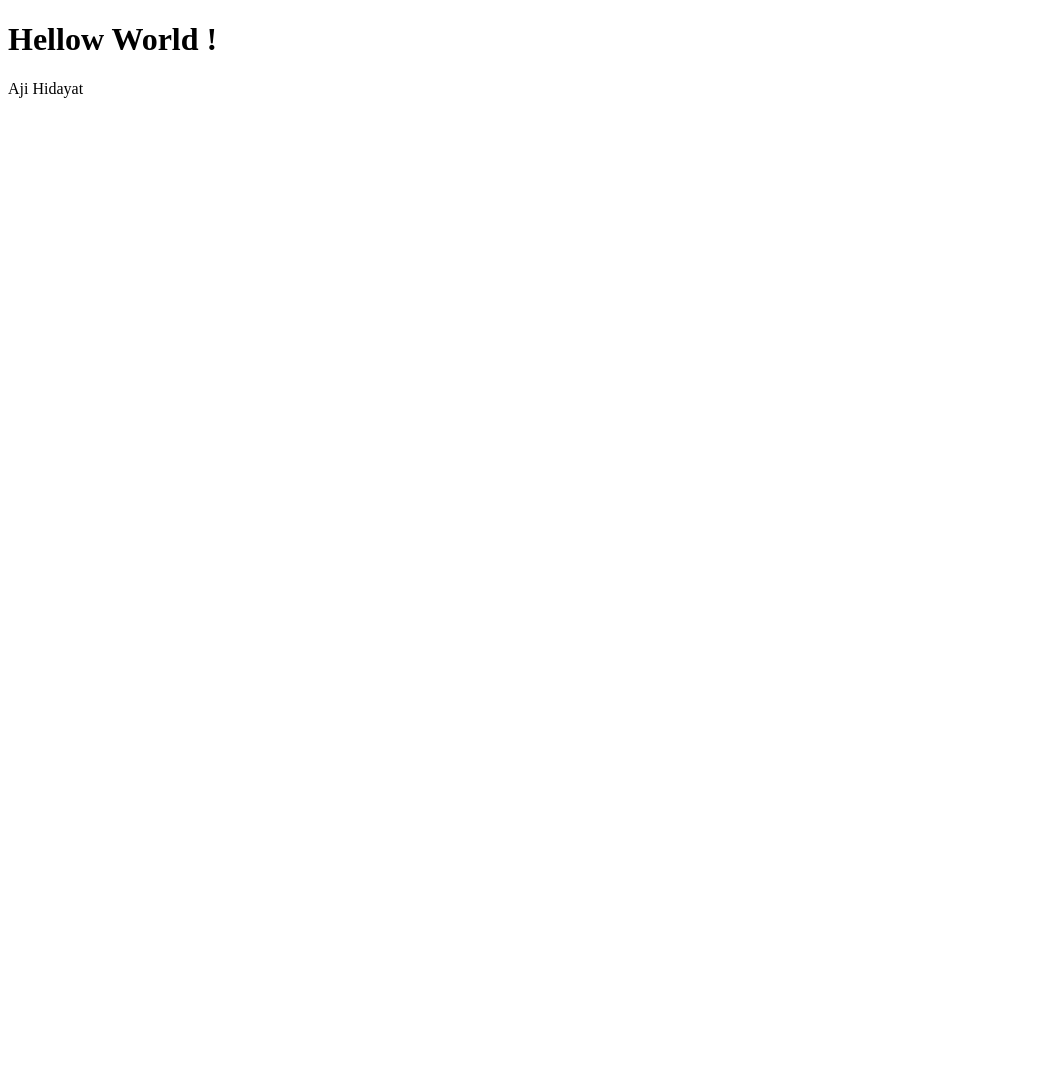
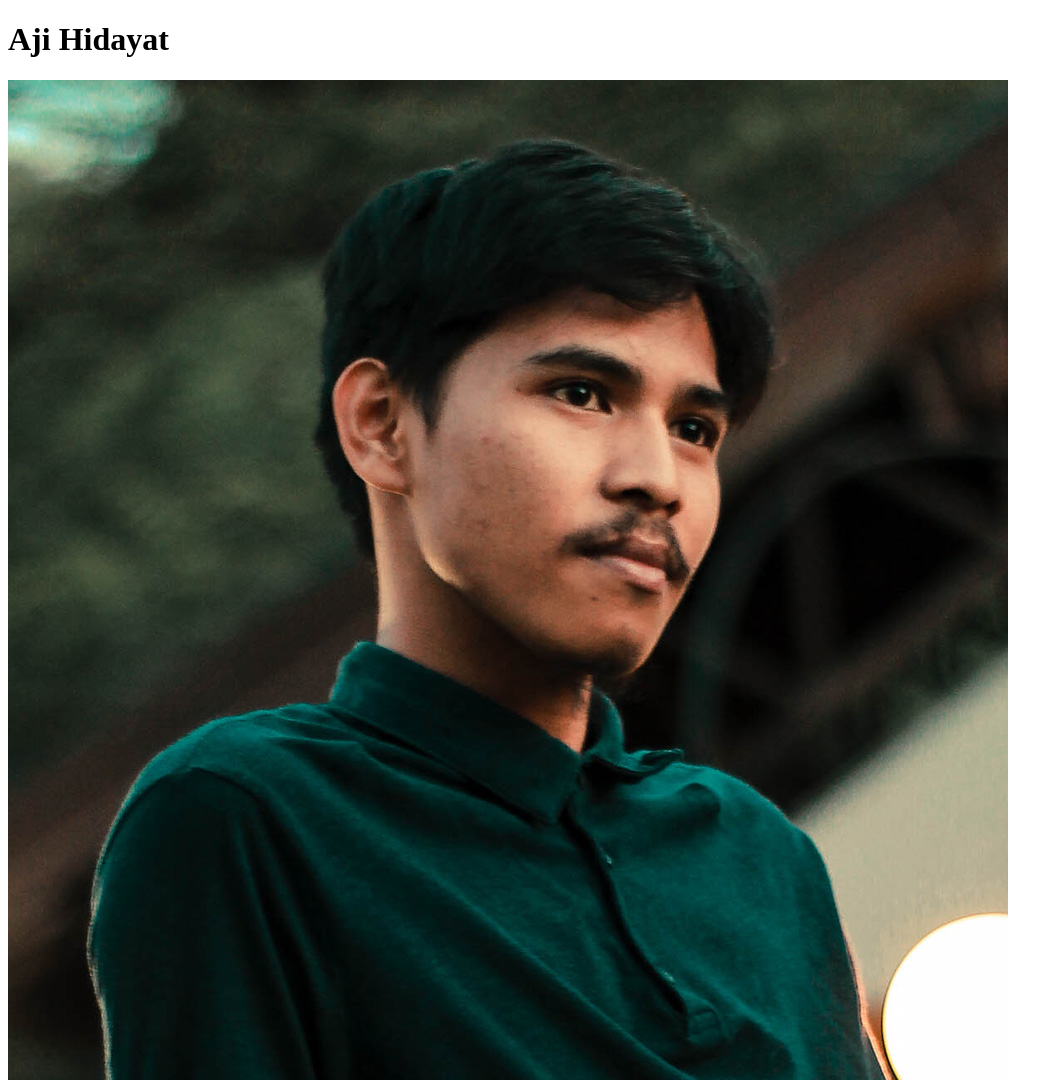
Before and after one commit to AjiHidayat/my-repo-from-remote, a plain HTML site: page index.html in a window 1280 px wide. Shown: the whole page, without its empty margins (0-1063 px from the left). Before the commit the page ends 800 px from the top, so only its background shows below. Drawn offline with Linux system fonts and the light colour scheme.

Commit message:
Changed Hello world with img and h2 to display simple profile data. Image file added in the folder images and used as resource in the img element in index.html file

```diff
--- a/index.html
+++ b/index.html
@@ -1,12 +1,12 @@
 <!DOCTYPE html>
 <html lang="en">
-<head>
-    <meta charset="UTF-8">
-    <meta name="viewport" content="width=device-width, initial-scale=1.0">
+  <head>
+    <meta charset="UTF-8" />
+    <meta name="viewport" content="width=device-width, initial-scale=1.0" />
     <title>Git Repository</title>
-</head>
-<body>
-    <h1>Hellow World !</h1>
-    <p>Aji Hidayat</p>
-</body>
+  </head>
+  <body>
+    <h1>Aji Hidayat</h1>
+    <img src="images/Profile.jpg" alt="profile" />
+  </body>
 </html>
```
Also changed, not shown: images/Profile.jpg (added), 1 other file.
